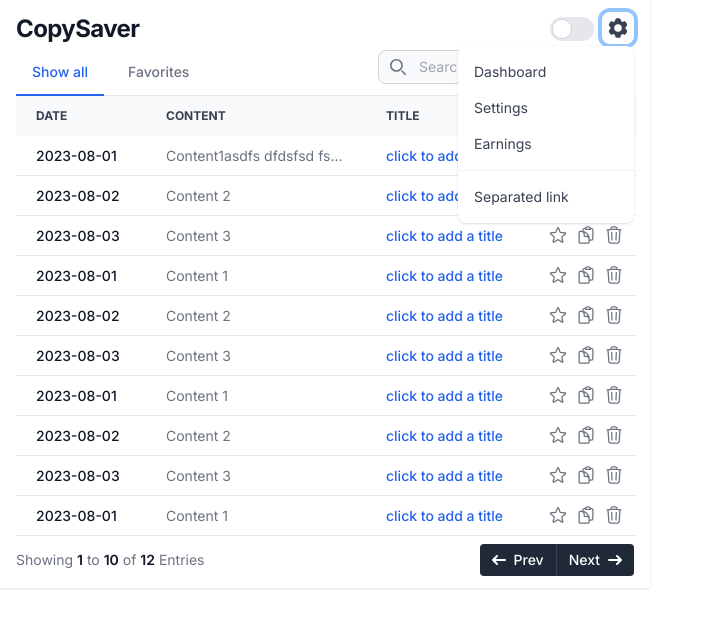
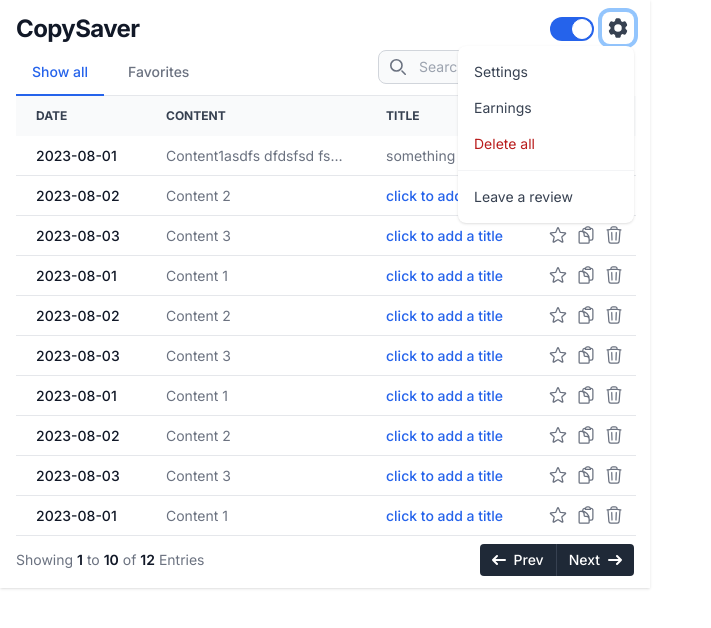
Before and after one commit to RdrBux/CopySaver, a React (Vite) app: page / in a window 1280 px wide. Both pictures are taken after a click on the button 618 px from the left and 28 px from the top of the page. Shown: the top 628 px of the page, without its empty margins (0-711 px from the left). Built offline with nearby package versions, Linux system fonts and the light colour scheme.

Commit message:
Add options on menu to delete all or redirect to review

```diff
--- a/src/components/Icons.jsx
+++ b/src/components/Icons.jsx
@@ -149,3 +149,20 @@
     />
   </svg>
 );
+
+export const Pencil = (
+  <svg
+    xmlns="http://www.w3.org/2000/svg"
+    fill="none"
+    viewBox="0 0 24 24"
+    strokeWidth={1.5}
+    stroke="currentColor"
+    className="w-6 h-6"
+  >
+    <path
+      strokeLinecap="round"
+      strokeLinejoin="round"
+      d="M16.862 4.487l1.687-1.688a1.875 1.875 0 112.652 2.652L10.582 16.07a4.5 4.5 0 01-1.897 1.13L6 18l.8-2.685a4.5 4.5 0 011.13-1.897l8.932-8.931zm0 0L19.5 7.125M18 14v4.75A2.25 2.25 0 0115.75 21H5.25A2.25 2.25 0 013 18.75V8.25A2.25 2.25 0 015.25 6H10"
+    />
+  </svg>
+);
--- a/src/components/Menu.jsx
+++ b/src/components/Menu.jsx
@@ -1,7 +1,9 @@
-import { useEffect, useRef, useState } from 'react';
+import { useContext, useEffect, useRef, useState } from 'react';
 import { Cog } from './Icons';
+import { DataContext } from '../context/data';
 
 export default function Menu() {
+  const { removeAll } = useContext(DataContext);
   const [menuVisible, setMenuVisible] = useState(false);
   const menu = useRef();
 
@@ -18,6 +20,11 @@
 
     return () => document.removeEventListener('click', checkClickOutside);
   }, [menuVisible]);
+
+  function handleRemoveAll() {
+    removeAll();
+    setMenuVisible(false);
+  }
 
   return (
     <div ref={menu}>
@@ -40,11 +47,6 @@
         >
           <li>
             <a href="#" className="block px-4 py-2 hover:bg-gray-100">
-              Dashboard
-            </a>
-          </li>
-          <li>
-            <a href="#" className="block px-4 py-2 hover:bg-gray-100">
               Settings
             </a>
           </li>
@@ -53,13 +55,23 @@
               Earnings
             </a>
           </li>
+          <li>
+            <button
+              onClick={handleRemoveAll}
+              className="block px-4 py-2 hover:bg-gray-100 text-red-700 w-full text-left"
+            >
+              Delete all
+            </button>
+          </li>
         </ul>
         <div className="py-2">
           <a
-            href="#"
+            href="http://google.com"
+            target="_blank"
+            rel="noopener noreferrer"
             className="block px-4 py-2 text-sm text-gray-700 hover:bg-gray-100"
           >
-            Separated link
+            Leave a review
           </a>
         </div>
       </div>
--- a/src/components/Search.jsx
+++ b/src/components/Search.jsx
@@ -20,7 +20,7 @@
           value={textFilter}
           onChange={changeTextFilter}
           className="block p-1.5 pl-10 text-sm text-gray-900 border border-gray-300 rounded-lg w-64 bg-gray-50 focus:ring-4 outline-none focus:ring-blue-300"
-          placeholder="Search for content or title..."
+          placeholder="Search by content or title..."
         />
       </div>
     </div>
--- a/src/components/TableRow.jsx
+++ b/src/components/TableRow.jsx
@@ -1,7 +1,8 @@
-import { useContext, useState } from 'react';
+import { useContext, useRef, useState } from 'react';
 import {
   ClipboardCopied,
   ClipboardIcon,
+  Pencil,
   Star,
   StarFilled,
   Trash,
@@ -9,10 +10,12 @@
 import { DataContext } from '../context/data';
 
 export default function TableRow({ row }) {
-  const { setFavorite, removeOne } = useContext(DataContext);
+  const { setFavorite, removeOne, editTitle } = useContext(DataContext);
   const { id, content, title, date, isFav } = row;
   const [copied, setCopied] = useState(false);
   const [removing, setRemoving] = useState(false);
+  const [changingTitle, setChangingTitle] = useState(false);
+  const inputTitle = useRef();
 
   function handleCopy() {
     navigator.clipboard.writeText(content);
@@ -27,28 +30,68 @@
     setTimeout(() => {
       setRemoving(false);
       removeOne(id);
-    }, 100);
+    }, 200);
+  }
+
+  function handleTitleChange(e) {
+    e.preventDefault();
+    editTitle(id, inputTitle.current.value);
+    setChangingTitle(false);
   }
 
   return (
-    <tr className="bg-white border-b">
+    <tr className={`${removing ? 'border-transparent' : ''} bg-white border-b`}>
       <td className="font-medium text-gray-900 px-5 whitespace-nowrap">
         <TableDiv removing={removing}>{date}</TableDiv>
       </td>
+
       <td className="px-5" title={content}>
         <TableDiv removing={removing}>{content}</TableDiv>
       </td>
+
+      {changingTitle ? (
+        <td>
+          <form onSubmit={handleTitleChange} className="px-2">
+            <label htmlFor={id} className="sr-only">
+              Title
+            </label>
+            <input
+              ref={inputTitle}
+              autoFocus
+              onBlur={handleTitleChange}
+              type="text"
+              id={id}
+              defaultValue={title}
+              className="bg-gray-50 border border-gray-300 text-gray-900 text-sm rounded-lg focus:ring-blue-500 focus:border-blue-500 block w-full px-2.5 py-1.5"
+              placeholder=""
+            />
+          </form>
+        </td>
+      ) : (
         <td className="whitespace-nowrap px-5" title={title}>
           <TableDiv removing={removing}>
+            <button
+              className="relative group w-full py-1 text-left"
+              onClick={() => setChangingTitle(true)}
+            >
               {title ? (
                 title
               ) : (
-            <button className="text-blue-600 font-medium">
+                <span className="text-blue-600 font-medium">
                   click to add a title
+                </span>
+              )}
+              <div
+                title="Click to edit"
+                className="hidden group-hover:block absolute right-0 top-0 bg-white"
+              >
+                {Pencil}
+              </div>
             </button>
-          )}
           </TableDiv>
         </td>
+      )}
+
       <td className="flex justify-center items-center h-full">
         <TableDiv removing={removing}>
           <button
@@ -83,7 +126,7 @@
     <div
       className={`${
         removing ? 'max-h-0' : 'max-h-[40px]'
-      } overflow-y-hidden transition-all duration-100`}
+      } overflow-y-hidden transition-all duration-200`}
     >
       <div className="py-1 truncate">{children}</div>
     </div>
--- a/src/components/Toggler.jsx
+++ b/src/components/Toggler.jsx
@@ -2,7 +2,12 @@
   return (
     <div className="grid place-content-center">
       <label className="relative inline-flex items-center cursor-pointer">
-        <input type="checkbox" value="" className="sr-only peer" />
+        <input
+          defaultChecked
+          type="checkbox"
+          value=""
+          className="sr-only peer"
+        />
         <div className="w-11 h-6 bg-gray-200 peer-focus:outline-none peer-focus:ring-4 peer-focus:ring-blue-300 rounded-full peer peer-checked:after:translate-x-full peer-checked:after:border-white after:content-[''] after:absolute after:top-[2px] after:left-[2px] after:bg-white after:border-gray-300 after:border after:rounded-full after:h-5 after:w-5 after:transition-all peer-checked:bg-blue-600"></div>
       </label>
     </div>
--- a/src/context/data.jsx
+++ b/src/context/data.jsx
@@ -49,6 +49,20 @@
     setData(newData);
   }
 
+  function editTitle(id, title) {
+    const newData = data.map((row) => {
+      if (row.id === id) {
+        return { ...row, title };
+      }
+      return row;
+    });
+    setData(newData);
+  }
+
+  function removeAll() {
+    setData([]);
+  }
+
   function showAll() {
     setSelectedTab(TABS.ALL);
   }
@@ -77,6 +91,8 @@
         textFilter,
         changeTextFilter,
         removeOne,
+        editTitle,
+        removeAll,
       }}
     >
       {children}
--- a/src/mock/data.js
+++ b/src/mock/data.js
@@ -3,7 +3,7 @@
     id: 1,
     date: '2023-08-01',
     content: 'Content1asdfs dfdsfsd fsdfdssd fsdfdsffd',
-    title: '',
+    title: 'something',
     isFav: false,
   },
   {
```
Lines whose indentation alone changed are shown as unchanged.
